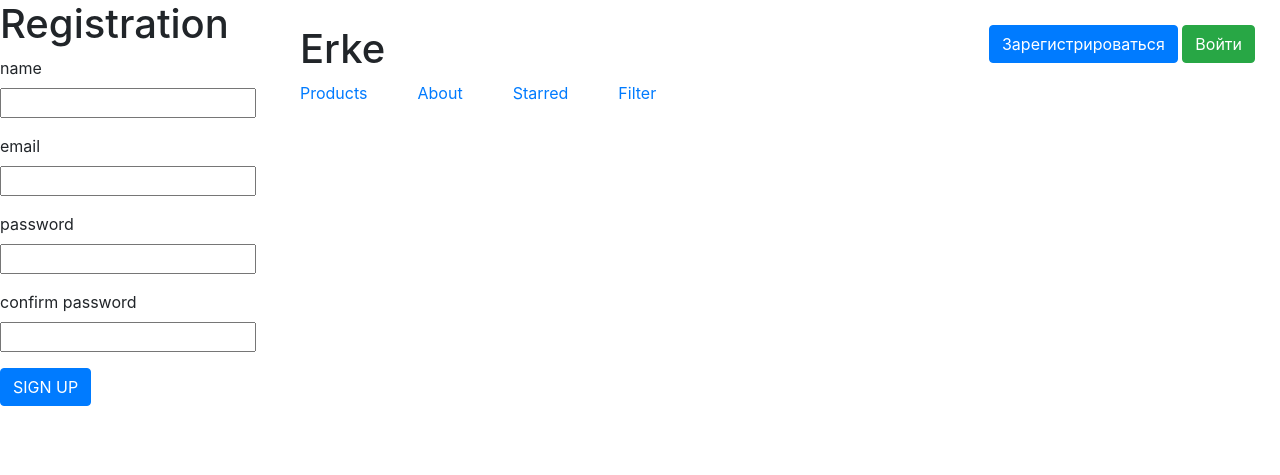
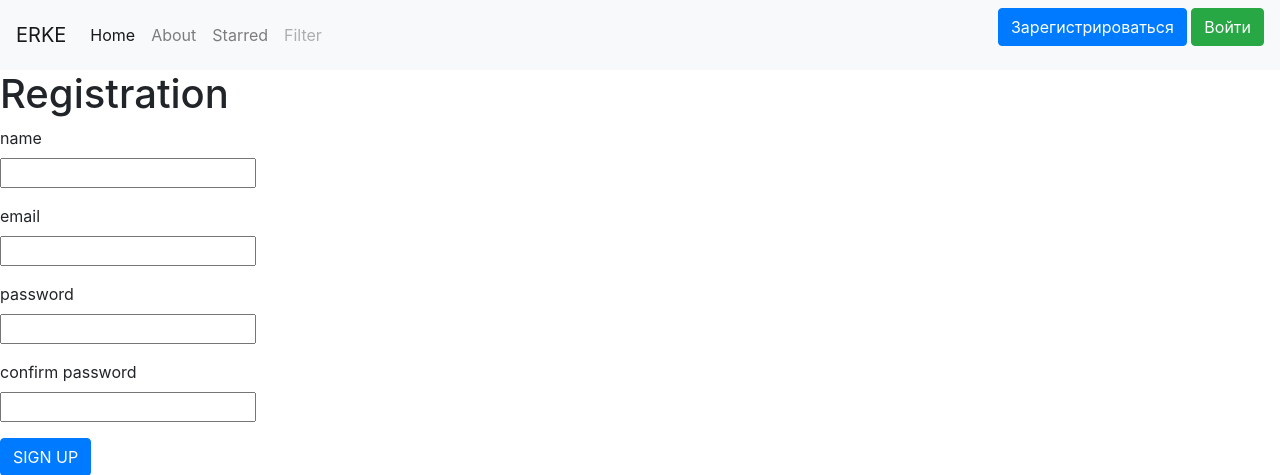
Before and after one commit to hecker0makhambet/WEB_Project, a Flask app: page /register in a window 1280 px wide. Shown: the top 475 px of the page. Run offline with Flask 2, Linux system fonts and the light colour scheme; some libraries are stand-ins or nearby versions.

Commit message:
Небольшие доработки

```diff
--- a/data/product_app.py
+++ b/data/product_app.py
@@ -46,3 +46,8 @@ def add_product():
 @app.route('/delete_product')
 def delete_product():
     pass
+
+
+@app.route('/edit_product')
+def edit_product():
+    pass
--- a/data/products.py
+++ b/data/products.py
@@ -19,7 +19,7 @@ class Product(SqlAlchemyBase, UserMixin, SerializerMixin):
     date = sqlalchemy.Column(sqlalchemy.DateTime, default=datetime.datetime.now)
     likes = sqlalchemy.Column(sqlalchemy.Integer, default=0)
     is_private = sqlalchemy.Column(sqlalchemy.Boolean, default=False)
-    starred = []
+    starred = set()
 
     user = orm.relation("User")
     categories = orm.relation("Category",
--- a/data/users.py
+++ b/data/users.py
@@ -20,7 +20,7 @@ class User(SqlAlchemyBase, UserMixin, SerializerMixin):
     avatar_name = sqlalchemy.Column(sqlalchemy.String, default=None)
     created_date = sqlalchemy.Column(sqlalchemy.DateTime,
                                      default=datetime.datetime.now)
-    starred = []
+    starred = set()
 
     products = orm.relation("Product", back_populates='user')
 
--- a/main.py
+++ b/main.py
@@ -68,10 +68,10 @@ def get_user(user_id):
     session = db_session.create_session()
     user = session.query(User).get(user_id)
     if current_user != user:
-        products = session.query(Product).filter(Product.is_private == False, Product.user == current_user)
+        user_products = session.query(Product).filter(Product.is_private == False, Product.user == user)
     else:
-        products = user.products
-    return render_template('user.html', current_user=current_user, user=user, products=products)
+        user_products = user.products
+    return render_template('user.html', current_user=current_user, user=user, products=user_products)
 
 
 @app.route('/product/<int:product_id>', methods=['POST', 'GET'])
@@ -80,20 +80,12 @@ def get_product(product_id):  # Вывод информации о продук
     product = session.query(Product).get(product_id)
     if request.method == 'POST':
         user = session.query(User).get(current_user.id)
-        print(user.name)
-        for i in session.query(User):
-            print(i.name, i.starred)
-        print(000)
         if product.id in user.starred and user.id in product.starred:
-            user.starred.pop(user.starred.index(product.id))
-            product.starred.pop(product.starred.index(user.id))
+            user.starred.remove(product.id)
+            product.starred.remove(user.id)
         else:
-            user.starred.append(product.id)
-            product.starred.append(user.id)
-            user.starred = set(user.starred)
-            user.starred = list(user.starred)
-            product.starred = set(product.starred)
-            product.starred = list(product.starred)
+            user.starred.add(product.id)
+            product.starred.add(user.id)
         product.likes = len(product.starred)
         session.commit()
     return render_template('product.html', current_user=current_user, product=product)
--- a/requirements.txt
+++ /dev/null
@@ -1,4 +0,0 @@
-Flask~=2.0.2
-WTForms~=3.0.1
-SQLAlchemy~=1.4.31
-Werkzeug~=2.0.2
--- /dev/null
+++ b/static/pages/base.css
@@ -0,0 +1,27 @@
+/* Add a black background color to the top navigation */
+.topnav {
+  background-color: #333;
+  overflow: hidden;
+}
+
+/* Style the links inside the navigation bar */
+.topnav a {
+  float: left;
+  color: #f2f2f2;
+  text-align: center;
+  padding: 14px 16px;
+  text-decoration: none;
+  font-size: 17px;
+}
+
+/* Change the color of links on hover */
+.topnav a:hover {
+  background-color: #ddd;
+  color: black;
+}
+
+/* Add a color to the active/current link */
+.topnav a.active {
+  background-color: #04AA6D;
+  color: white;
+}
--- a/templates/base.html
+++ b/templates/base.html
@@ -7,19 +7,32 @@
     <script src="https://code.jquery.com/jquery-3.2.1.slim.min.js" integrity="sha384-KJ3o2DKtIkvYIK3UENzmM7KCkRr/rE9/Qpg6aAZGJwFDMVNA/GpGFF93hXpG5KkN" crossorigin="anonymous"></script>
     <script src="https://cdnjs.cloudflare.com/ajax/libs/popper.js/1.12.9/umd/popper.min.js" integrity="sha384-ApNbgh9B+Y1QKtv3Rn7W3mgPxhU9K/ScQsAP7hUibX39j7fakFPskvXusvfa0b4Q" crossorigin="anonymous"></script>
     <script src="https://maxcdn.bootstrapcdn.com/bootstrap/4.0.0/js/bootstrap.min.js" integrity="sha384-JZR6Spejh4U02d8jOt6vLEHfe/JQGiRRSQQxSfFWpi1MquVdAyjUar5+76PVCmYl" crossorigin="anonymous"></script>
-    <link rel="stylesheet" href="{{ css_url }}">
+    <link rel="stylesheet" href="/static/pages/base.css">
 </head>
 <body>
-
-<div style="position: fixed; top: 25px; left: 300px">
-    <h1>Erke</h1>
-    <a style="float: left; margin-right: 50px" href="/1">Products</a>
-    <a style="float: left; margin-right: 50px" href="/2">About</a>
-    <a style="float: left; margin-right: 50px" href="/3">Starred</a>
-    <a style="float: left; margin-right: 50px" href="/4">Filter</a>
-</div>
-{% if current_user.is_authenticated %}
-<div style="position: fixed; top: 25px; right: 0px;" class="navbar-brand">
+<nav class="navbar navbar-expand-lg navbar-light bg-light">
+  <a class="navbar-brand" href="/">ERKE</a>
+  <button class="navbar-toggler" type="button" data-toggle="collapse" data-target="#navbarNav" aria-controls="navbarNav" aria-expanded="false" aria-label="Toggle navigation">
+    <span class="navbar-toggler-icon"></span>
+  </button>
+  <div class="collapse navbar-collapse" id="navbarNav">
+    <ul class="navbar-nav">
+      <li class="nav-item active">
+        <a class="nav-link" href="/1">Home <span class="sr-only">(current)</span></a>
+      </li>
+      <li class="nav-item">
+        <a class="nav-link" href="/2">About</a>
+      </li>
+      <li class="nav-item">
+        <a class="nav-link" href="/3">Starred</a>
+      </li>
+      <li class="nav-item">
+        <a class="nav-link disabled" href="/4">Filter</a>
+      </li>
+    </ul>
+  </div>
+    {% if current_user.is_authenticated %}
+<div style="right: 0px;" class="navbar-brand">
     <a href="/add_product">Add product</a>
     <a href="/profile"><img width="50px" height="50px"
                             {% if current_user.avatar_name != None %}
@@ -30,12 +43,13 @@
     <a style="" href="/profile">{{ current_user.name }}</a>
     <a style="right: 150px;" class="navbar-brand" href="/logout">LOGOUT</a>
 </div>
-{% else %}
-<p style="position: fixed; top: 25px; right: 25px;">
+    {% else %}
+<p style="right: 0px;">
     <a class="btn btn-primary " href="/register">Зарегистрироваться</a>
     <a class="btn btn-success" href="/login">Войти</a>
 </p>
-{% endif %}
+    {% endif %}
+</nav>
 {% block content %}{% endblock %}
 </body>
 </html>
```
Also changed, not shown: templates/main.html (+9 -6 lines), test_db.py (+7 -5 lines), data/database.db (deleted).
